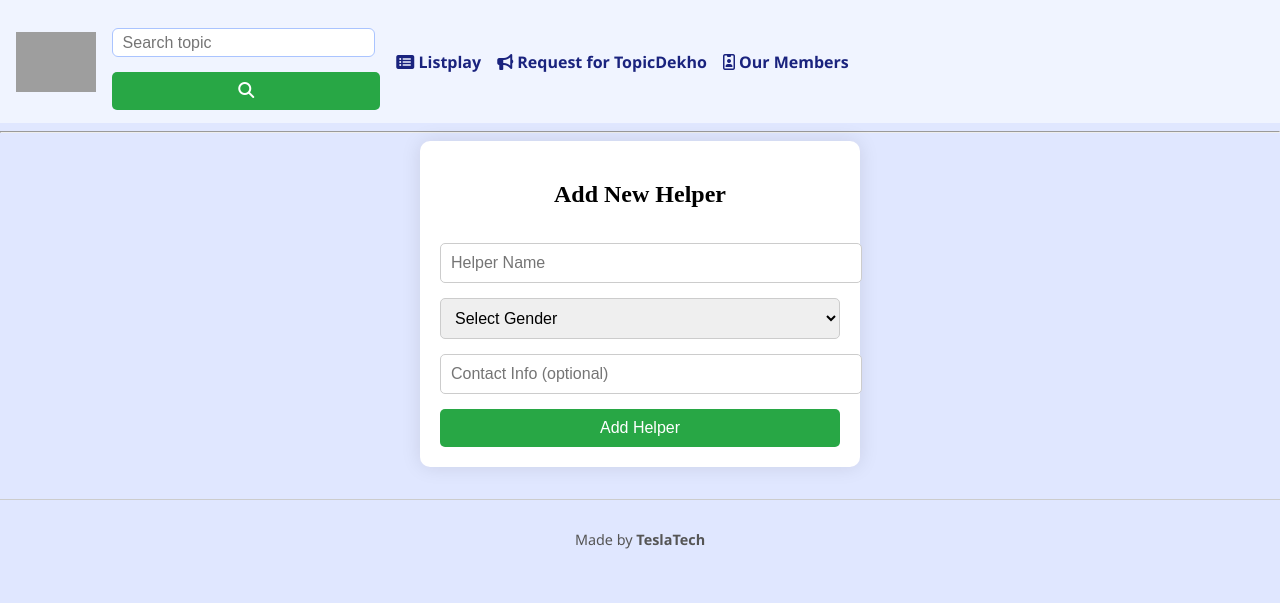
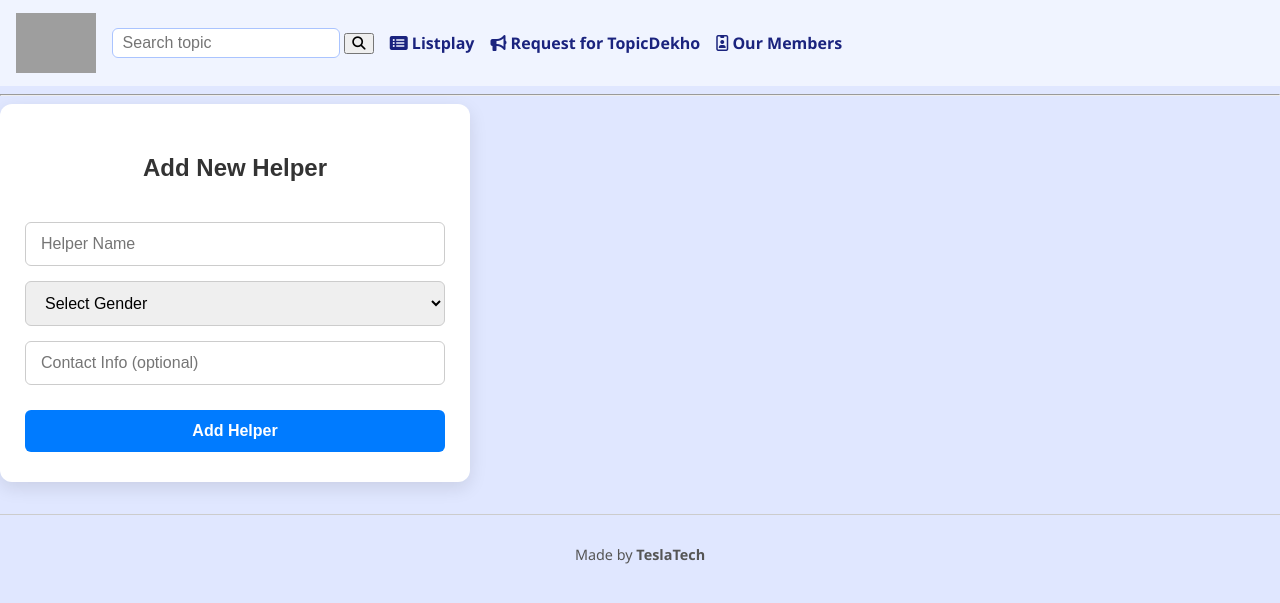
Before and after one commit to teshahriar/TopicDekho, a Flask app: page /addhelper in a window 1280 px wide. Shown: the top 603 px of the page. Run offline with Flask 3, Linux system fonts and the light colour scheme; some libraries are stand-ins or nearby versions; grey boxes are pictures that could not be loaded.

Commit message:
Update addhelper.css

```diff
--- a/static/addhelper.css
+++ b/static/addhelper.css
@@ -1,27 +1,57 @@
+.page-wrapper {
+  display: flex;
+  justify-content: center;
+  align-items: center;
+  min-height: 80vh; /* vertically center roughly */
+  padding: 40px 20px;
+  background-color: #f9f9f9;
+}
+
 .form-container {
-      max-width: 400px;
-      margin: auto;
+  width: 100%;
+  max-width: 420px;
   background: white;
-      padding: 20px;
-      border-radius: 10px;
-      box-shadow: 0 0 20px rgba(0,0,0,0.1);
+  padding: 30px 25px;
+  border-radius: 12px;
+  box-shadow: 0 6px 18px rgba(0,0,0,0.1);
+  font-family: Arial, sans-serif;
 }
-    h2 {
+
+.form-container h2 {
+  margin-bottom: 25px;
   text-align: center;
+  color: #333;
 }
-    input, select, button {
+
+.form-container input,
+.form-container select,
+.form-container button {
   width: 100%;
-      padding: 10px;
+  padding: 12px 15px;
   margin-top: 15px;
-      font-size: 1em;
-      border-radius: 5px;
+  font-size: 1rem;
+  border-radius: 6px;
   border: 1px solid #ccc;
+  box-sizing: border-box;
+  transition: border-color 0.3s ease;
 }
-    button {
-      background-color: #28a745;
+
+.form-container input:focus,
+.form-container select:focus {
+  border-color: #007BFF;
+  outline: none;
+}
+
+.form-container button {
+  margin-top: 25px;
+  background-color: #007BFF;
+  border: none;
   color: white;
-      border: none;
+  font-weight: 600;
+  cursor: pointer;
+  transition: background-color 0.3s ease;
 }
-    button:hover {
-      background-color: #218838;
+
+.form-container button:hover {
+  background-color: #0056b3;
 }
```
Lines whose indentation alone changed are shown as unchanged.
